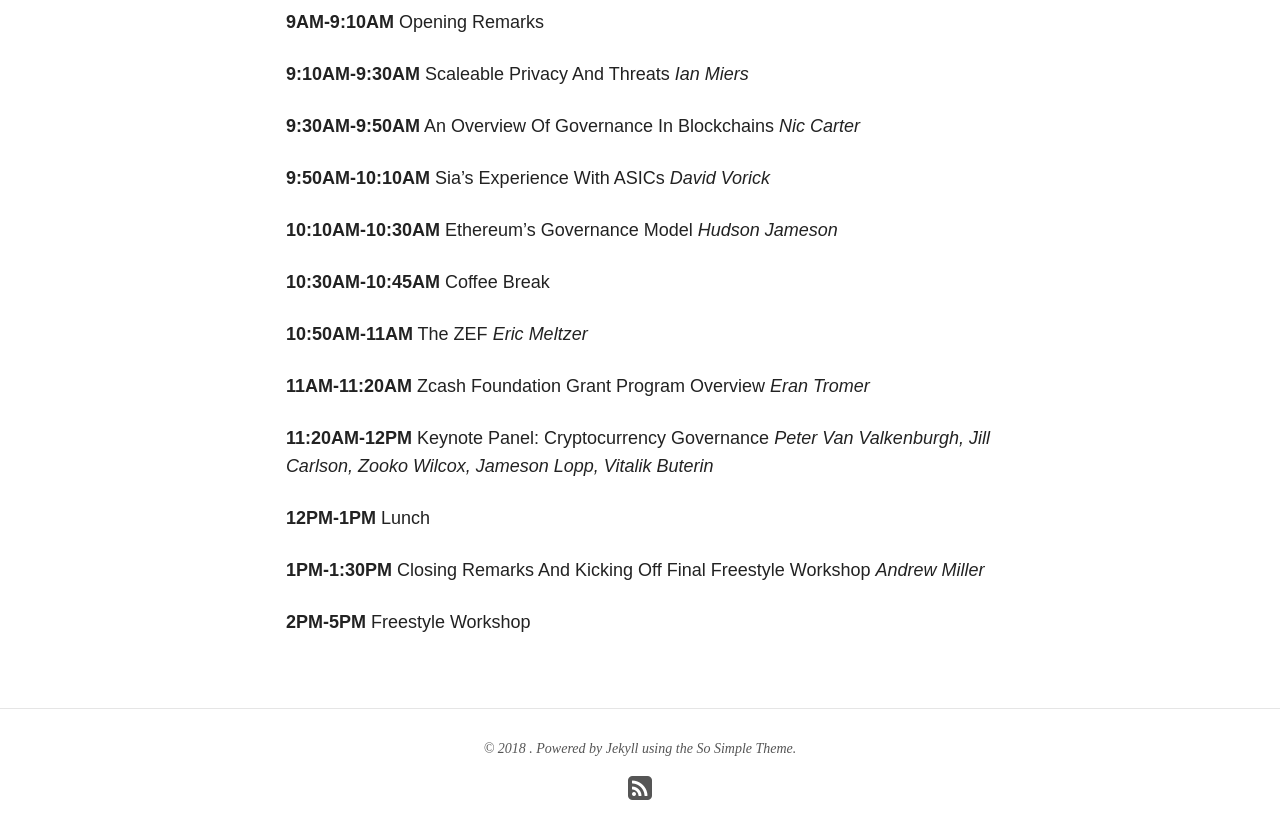
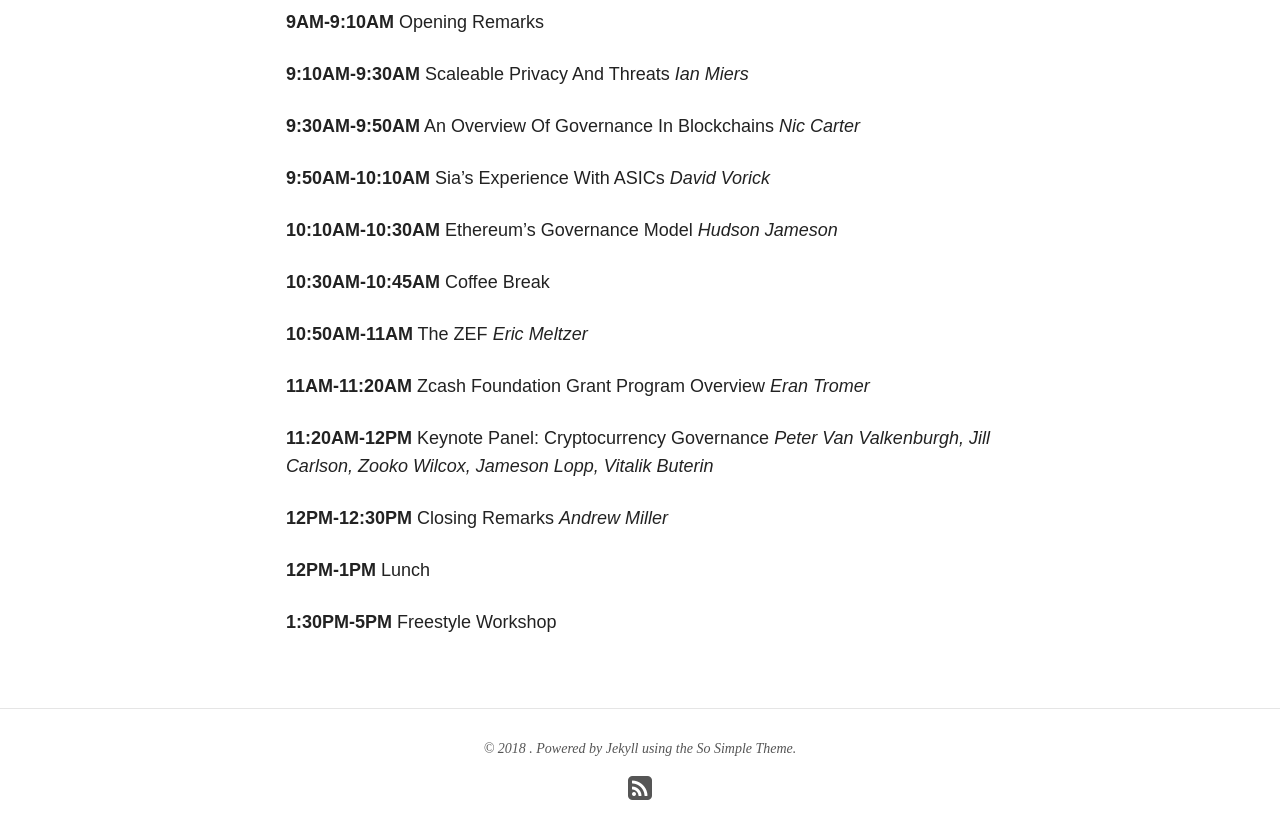
Before and after one commit to ZcashFoundation/zfnd, a Jekyll site: the page built from zcon/schedule.md, in a window 1280 px wide and 900 px high, scrolled down 3563 px. Shown: the top 839 px of the window. Built offline with Jekyll 4.4.1, drawn with Linux system fonts in a browser that asks for light colours; nearby versions of some CDN libraries.

Commit message:
zcon0 schedule update

```diff
--- a/zcon/schedule.md
+++ b/zcon/schedule.md
@@ -250,12 +250,12 @@
 Keynote Panel: Cryptocurrency Governance
 *Peter Van Valkenburgh, Jill Carlson, Zooko Wilcox, Jameson Lopp, Vitalik Buterin*
 
+**12PM-12:30PM**
+Closing Remarks
+*Andrew Miller*
+
 **12PM-1PM**
 Lunch
 
-**1PM-1:30PM**
-Closing Remarks And Kicking Off Final Freestyle Workshop
-*Andrew Miller*
-
-**2PM-5PM**
+**1:30PM-5PM**
 Freestyle Workshop
```
